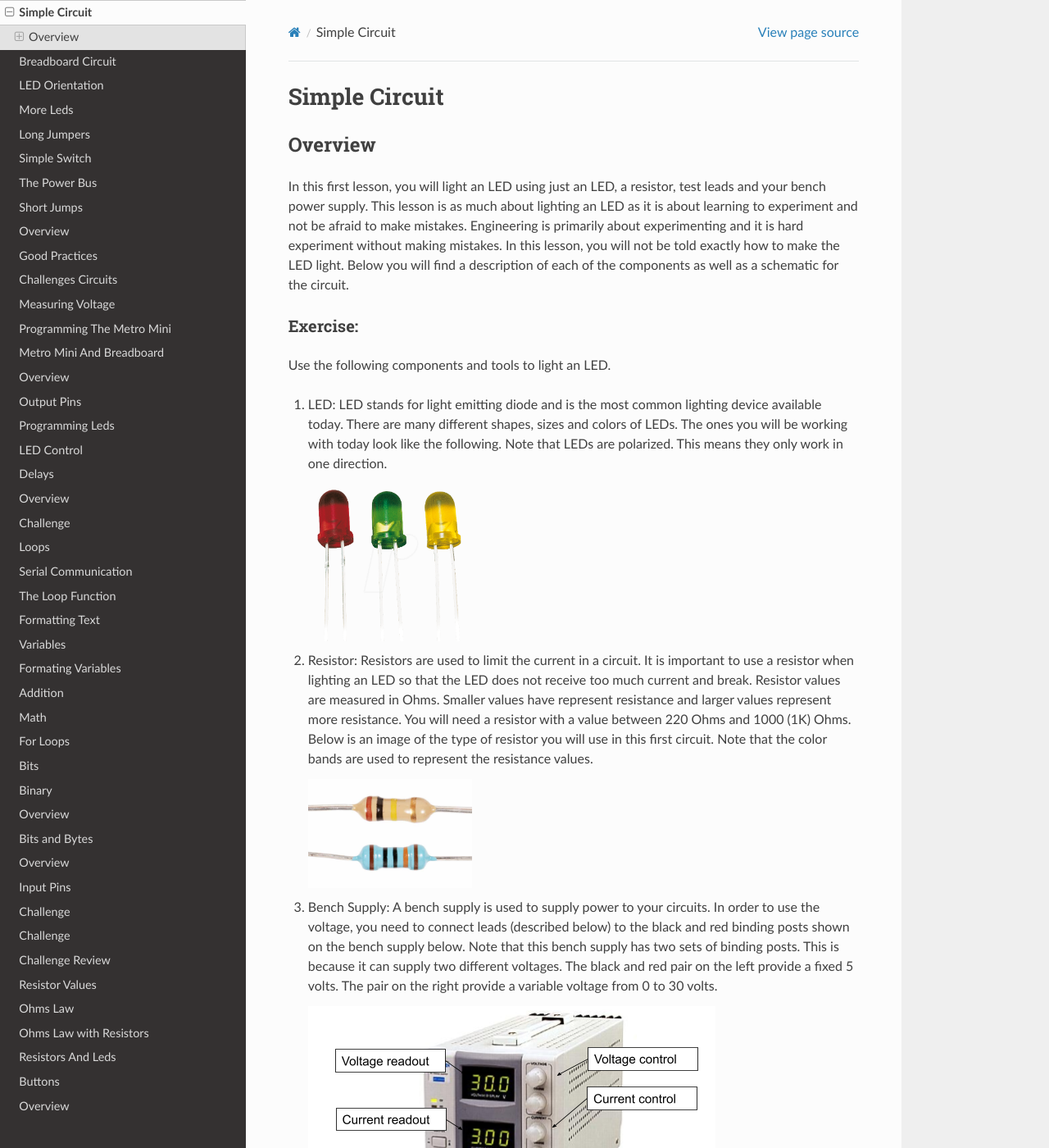
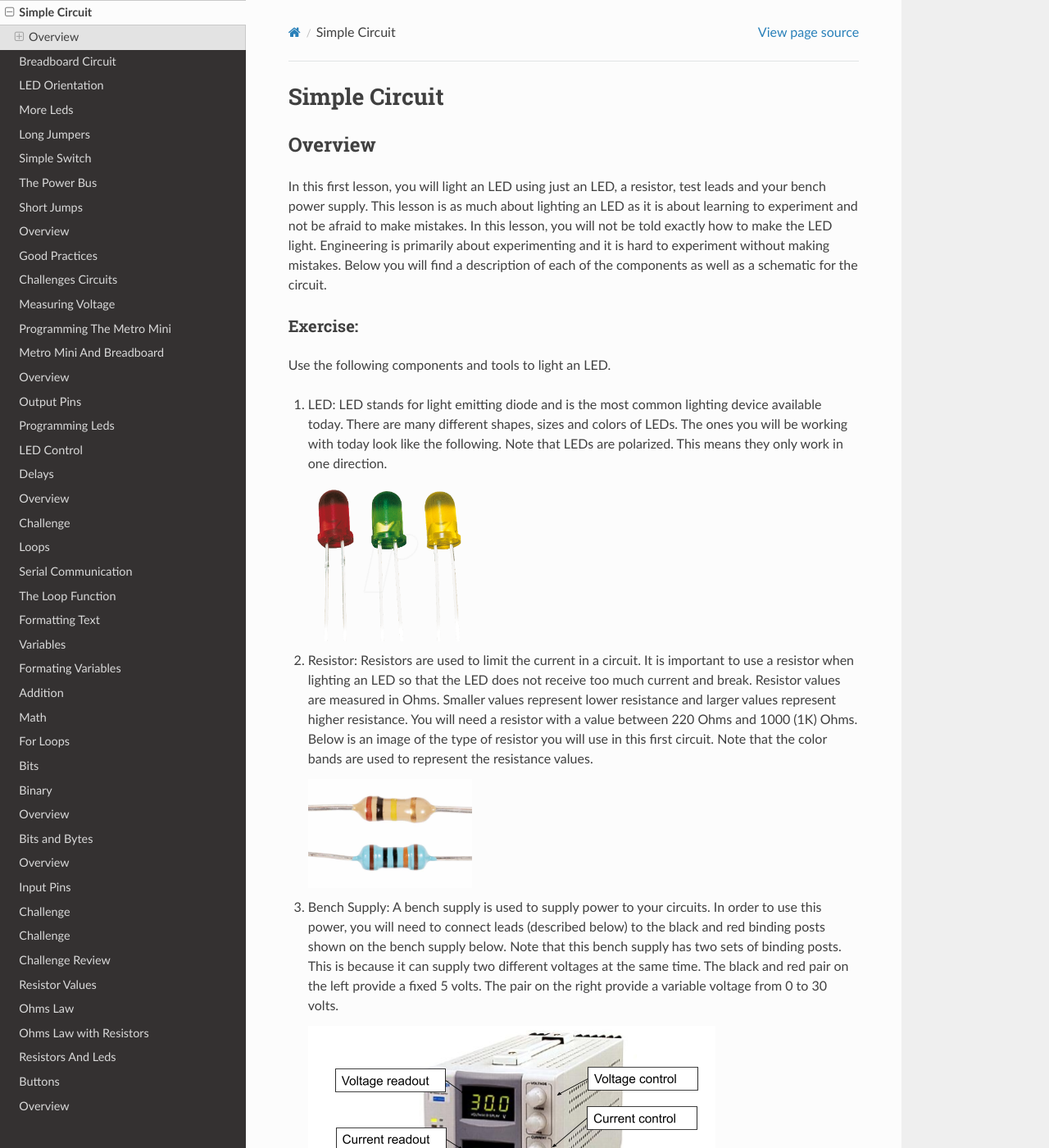
Before and after one commit to maxtkc/mvths-wiki, a Sphinx documentation site: the page built from docs/001-simple-circuit.rst, in a window 1280 px wide and 1400 px high. Shown: the whole window at 82% size. Built offline with Sphinx 7.4.7 and the Read the Docs theme 2.0.0, drawn with Linux system fonts in a browser that asks for light colours; pages that are not in the unit, such as notebooks, are missing from menus; some of the changed text lies outside the part shown.

Commit message:
Update 001-simple-circuit.rst

```diff
--- a/docs/001-simple-circuit.rst
+++ b/docs/001-simple-circuit.rst
@@ -4,7 +4,7 @@ Simple Circuit
 Overview
 --------
 
-In this first lesson, you will light an LED using just an LED, a resistor, test leads and your bench power supply.  This lesson is as much about lighting an LED as it is about learning to experiment and not be afraid to make mistakes. Engineering is primarily about experimenting and it is hard experiment without making mistakes. In this lesson, you will not be told exactly how to make the LED light. Below you will find a description of each of the components as well as a schematic for the circuit.
+In this first lesson, you will light an LED using just an LED, a resistor, test leads and your bench power supply. This lesson is as much about lighting an LED as it is about learning to experiment and not be afraid to make mistakes. In this lesson, you will not be told exactly how to make the LED light. Engineering is primarily about experimenting and it is hard to experiment without making mistakes. Below you will find a description of each of the components as well as a schematic for the circuit.
 
 
 Exercise:
@@ -17,12 +17,12 @@ Use the following components and tools to light an LED.
    .. figure:: images/LED5MM.png
       :width: 200px
 
-#. Resistor: Resistors are used to limit the current in a circuit. It is important to use a resistor when lighting an LED so that the LED does not receive too much current and break. Resistor values are measured in Ohms. Smaller values have represent resistance and larger values represent more resistance. You will need a resistor with a value between 220 Ohms and 1000 (1K) Ohms. Below is an image of the type of resistor you will use in this first circuit. Note that the color bands are used to represent the resistance values.
+#. Resistor: Resistors are used to limit the current in a circuit. It is important to use a resistor when lighting an LED so that the LED does not receive too much current and break. Resistor values are measured in Ohms. Smaller values represent lower resistance and larger values represent higher resistance. You will need a resistor with a value between 220 Ohms and 1000 (1K) Ohms. Below is an image of the type of resistor you will use in this first circuit. Note that the color bands are used to represent the resistance values.
 
    .. figure:: images/resistor-band-code.jpg
       :width: 200px
 
-#. Bench Supply: A bench supply is used to supply power to your circuits. In order to use the voltage, you need to connect leads (described below) to the black and red binding posts shown on the bench supply below. Note that this bench supply has two sets of binding posts. This is because it can supply two different voltages. The black and red pair on the left provide a fixed 5 volts. The pair on the right provide a variable voltage from 0 to 30 volts.
+#. Bench Supply: A bench supply is used to supply power to your circuits. In order to use this power, you will need to connect leads (described below) to the black and red binding posts shown on the bench supply below. Note that this bench supply has two sets of binding posts. This is because it can supply two different voltages at the same time. The black and red pair on the left provide a fixed 5 volts. The pair on the right provide a variable voltage from 0 to 30 volts.
 
    .. figure:: images/benchsupply.PNG
 
@@ -33,7 +33,7 @@ Use the following components and tools to light an LED.
 
 Exercise:
 ~~~~~~~~~
-#. Try connecting the tools and components described above try to light your LED. It may take some experimentation and testing multiple combinations. It is possible to destroy the LED this way, but do not worry. LEDs are cheap and sacrificing a few is worth your education. It is also possible that some of the LEDs are already broken. Try working with a few until you get one to light.
+#. using the tools and components described above try to light your LED. It will take some experimentation. It is possible to destroy the LED if it is not connected correctly, but again that is the price of experimentation. It is also possible that some of the LEDs are already broken. Try working with a few until you get one to light.
 
    Below is a schematic for a circuit that will light an LED. A schematic is a symbolic representation of the circuit. You will learn more about these in future lessons, but for now you can use this as a guide.
 
```
